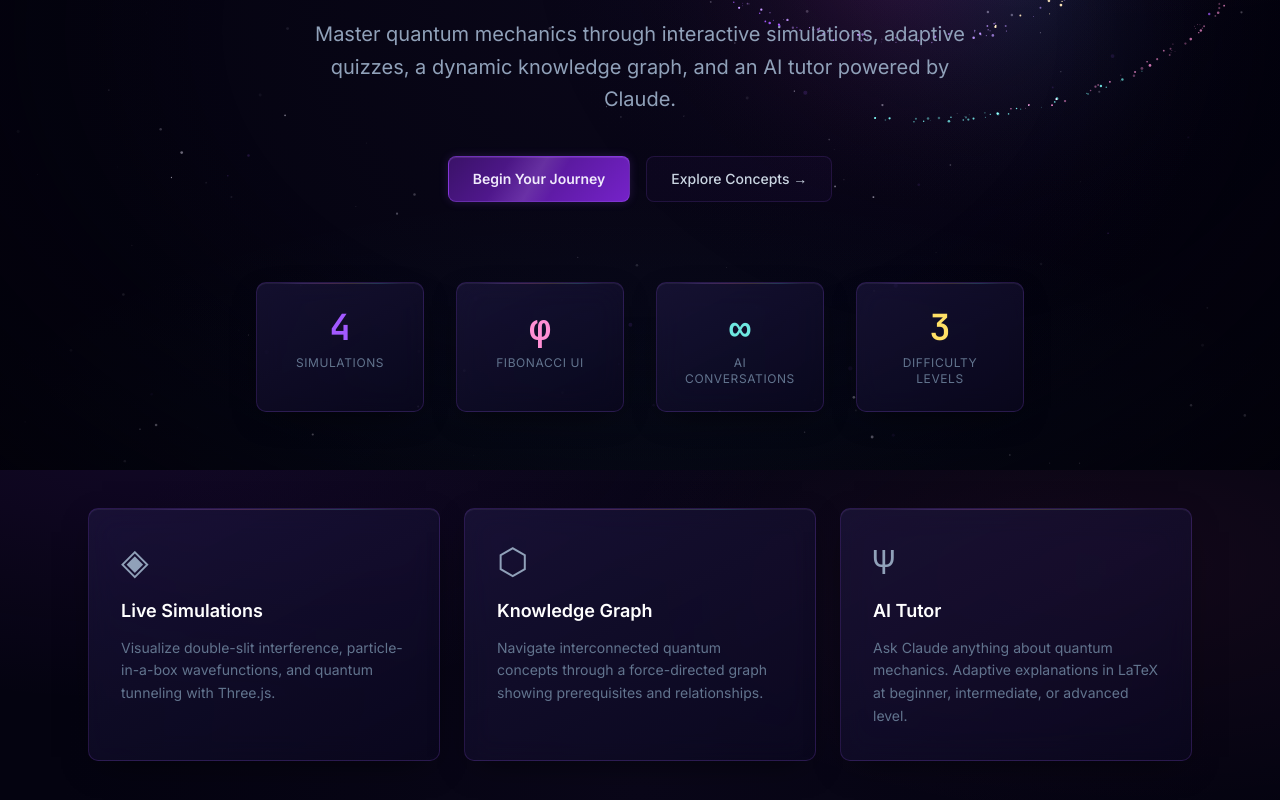
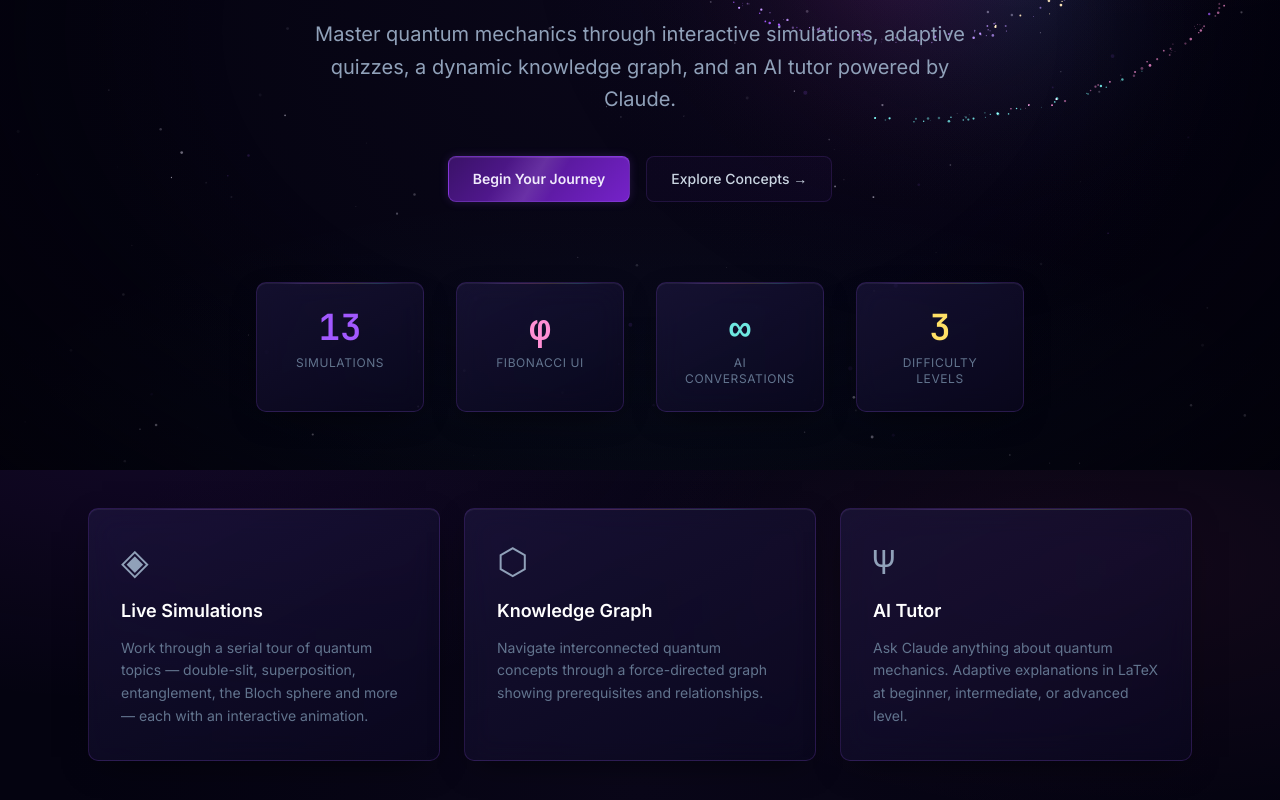
Before and after one commit to idiocter/Quantum_theory_learner, a Next.js app in the folder frontend/: page / in a window 1280 px wide. Shown: the part 330-1130 px from the top of the page. Built offline with nearby package versions, Linux system fonts and the light colour scheme; no server answers.

Commit message:
Update landing page to reflect the expanded simulation tour
Derive the Simulations stat from the TOPICS registry so it stays in sync
(now 10), and rewrite the Live Simulations blurb to describe the serial
topic walkthrough instead of the old three-item, Three.js wording.

```diff
--- a/frontend/src/app/page.tsx
+++ b/frontend/src/app/page.tsx
@@ -1,4 +1,5 @@
 import Link from 'next/link'
+import { TOPICS } from '@/data/topics'
 
 export default function LandingPage() {
   return (
@@ -37,7 +38,7 @@ export default function LandingPage() {
         {/* Stats */}
         <div className="mt-20 grid grid-cols-2 md:grid-cols-4 gap-8 max-w-3xl w-full">
           {[
-            { value: '4', label: 'Simulations', color: 'text-quantum-400' },
+            { value: String(TOPICS.length), label: 'Simulations', color: 'text-quantum-400' },
             { value: 'φ', label: 'Fibonacci UI', color: 'text-plasma-400' },
             { value: '∞', label: 'AI Conversations', color: 'text-wave-400' },
             { value: '3', label: 'Difficulty Levels', color: 'text-photon-400' },
@@ -57,7 +58,7 @@ export default function LandingPage() {
             {
               icon: '◈',
               title: 'Live Simulations',
-              desc: 'Visualize double-slit interference, particle-in-a-box wavefunctions, and quantum tunneling with Three.js.',
+              desc: 'Work through a serial tour of quantum topics — double-slit, superposition, entanglement, the Bloch sphere and more — each with an interactive animation.',
               color: 'border-quantum-500/30 hover:border-quantum-500/60',
               glow: 'hover:shadow-quantum-glow',
             },
```
